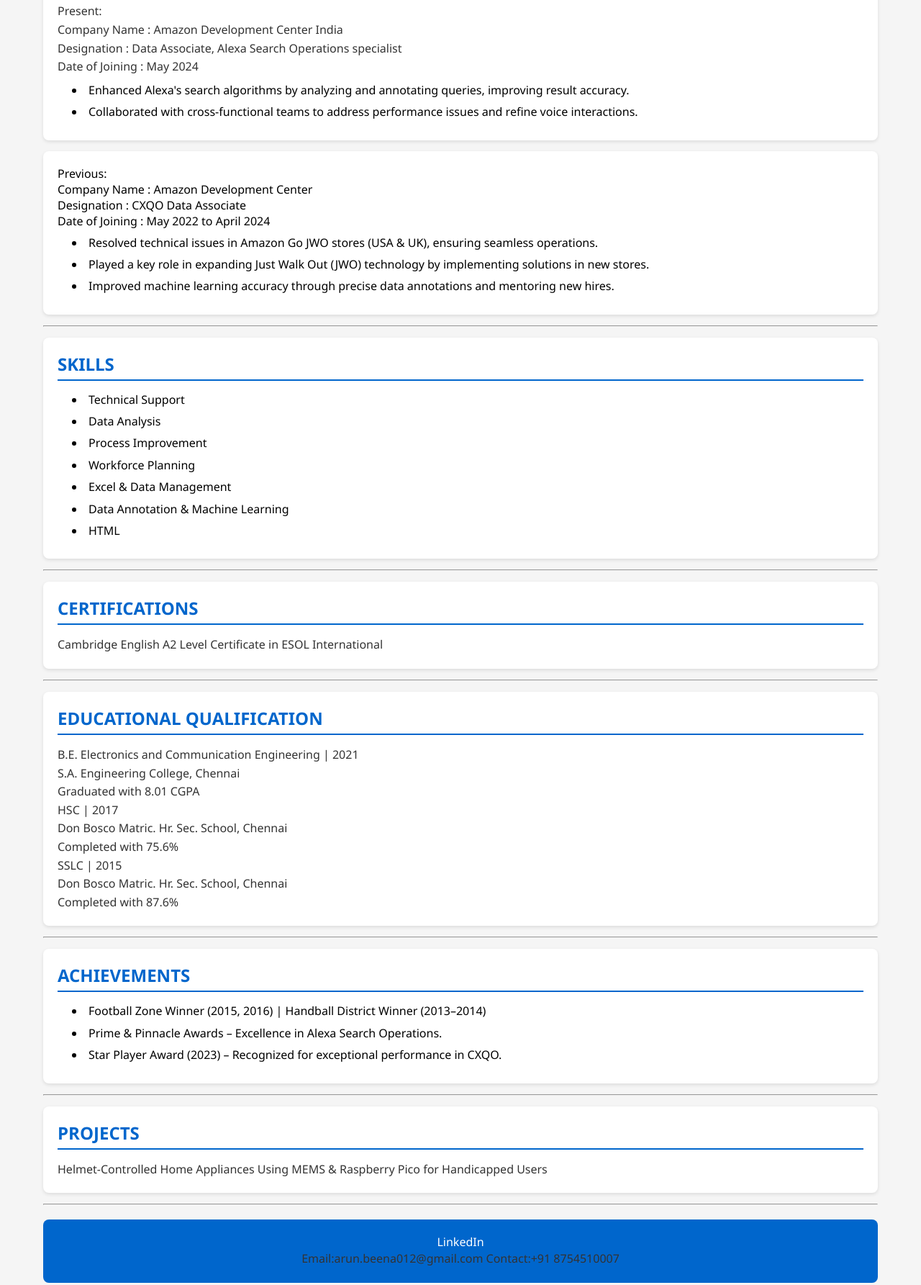
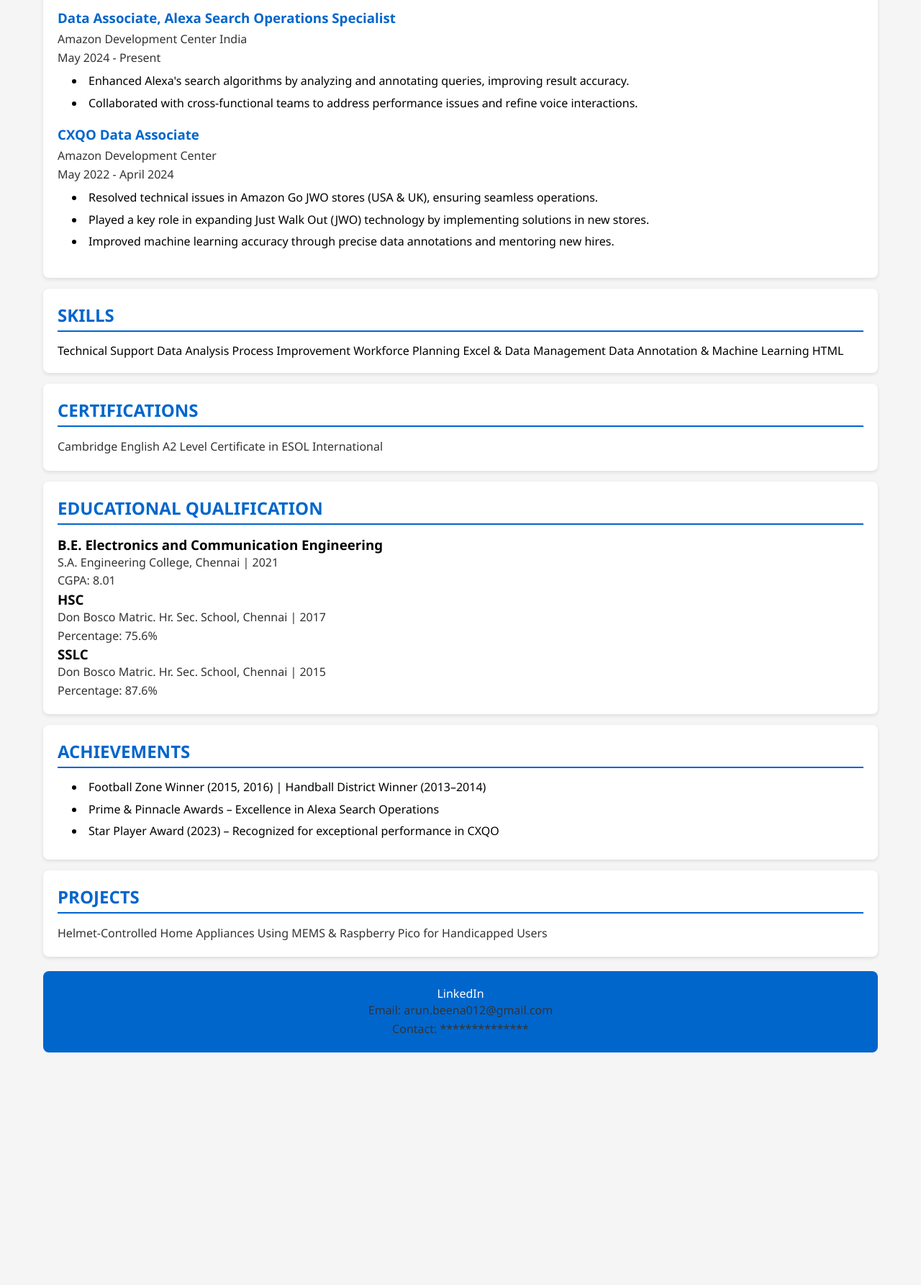
Before and after one commit to rrajez/arunResume, a plain HTML site: page index.html in a window 1280 px wide. Shown: the part 466-2251 px from the top of the page at 72% size. After the commit the page ends 1948 px from the top, so only its background shows below. Drawn offline with Linux system fonts and the light colour scheme.

Commit message:
Enhance by Rajesh

```diff
--- a/index.html
+++ b/index.html
@@ -3,104 +3,109 @@
 <head>
     <meta charset="UTF-8">
     <meta name="viewport" content="width=device-width, initial-scale=1.0">
+    <meta http-equiv="Content-Security-Policy" content="default-src 'self'; style-src 'self' 'unsafe-inline'; img-src 'self' https:; font-src 'self' https:;">
     <title>Arun Resume</title>
-    <link rel="stylesheet" href="styles.css">
+    <link rel="stylesheet" type="text/css" href="styles.css">
 </head>
 <body>
+    <div class="container">
         <header>
             <h1>Arun C</h1>
-        <p>Email:arun.beena012@gmail.com Contact:+91 8754510007</p>
+            <div class="contact-info">
+                <p>Email: arun.beena012@gmail.com</p>
+                <p>Contact: **************</p>
+            </div>
+        </header>
 
-    </header>
-    <hr>
         <main>
-        <section>
+            <section class="professional-summary">
                 <h2>PROFESSIONAL SUMMARY</h2>
-            <p>Results-driven Customer Support Associate with 3 years of experience in technical support, data annotation, and process improvement. Adept at resolving client issues, optimizing machine learning algorithms, and collaborating with cross-functional teams to enhance service efficiency. Passionate about leveraging data analysis and workforce planning to drive business success</p>
+                <p>Results-driven Customer Support Associate with 3 years of experience in technical support, data annotation, and process improvement. Adept at resolving client issues, optimizing machine learning algorithms, and collaborating with cross-functional teams to enhance service efficiency. Passionate about leveraging data analysis and workforce planning to drive business success.</p>
+            </section>
 
-    </section>
-    <section>
+            <section class="experience">
                 <h2>PROFESSIONAL EXPERIENCE</h2>
-        <p>Present: <br>
-                  Company Name : Amazon Development Center India <br>
-                    Designation : Data Associate, Alexa Search Operations specialist <br>
-
-                    Date of Joining : May 2024 <br>
+                <div class="experience-item">
+                    <h3>Data Associate, Alexa Search Operations Specialist</h3>
+                    <p class="company">Amazon Development Center India</p>
+                    <p class="date">May 2024 - Present</p>
                     <ul>
-                        <li>Enhanced Alexa's search algorithms by analyzing and annotating queries, improving result accuracy. </li>
+                        <li>Enhanced Alexa's search algorithms by analyzing and annotating queries, improving result accuracy.</li>
                         <li>Collaborated with cross-functional teams to address performance issues and refine voice interactions.</li>
                     </ul>
+                </div>
 
-              </p>
+                <div class="experience-item">
+                    <h3>CXQO Data Associate</h3>
+                    <p class="company">Amazon Development Center</p>
+                    <p class="date">May 2022 - April 2024</p>
+                    <ul>
+                        <li>Resolved technical issues in Amazon Go JWO stores (USA & UK), ensuring seamless operations.</li>
+                        <li>Played a key role in expanding Just Walk Out (JWO) technology by implementing solutions in new stores.</li>
+                        <li>Improved machine learning accuracy through precise data annotations and mentoring new hires.</li>
+                    </ul>
+                </div>
+            </section>
 
+            <section class="skills">
+                <h2>SKILLS</h2>
+                <div class="skills-grid">
+                    <span>Technical Support</span>
+                    <span>Data Analysis</span>
+                    <span>Process Improvement</span>
+                    <span>Workforce Planning</span>
+                    <span>Excel & Data Management</span>
+                    <span>Data Annotation & Machine Learning</span>
+                    <span>HTML</span>
+                </div>
             </section>
-    <section>
-        Previous: <br>
-Company Name : Amazon Development Center <br>
-Designation : CXQO Data Associate <br>
-Date of Joining : May 2022 to April 2024 <br>
-<ul>
-    <li> Resolved technical issues in Amazon Go JWO stores (USA & UK), ensuring seamless operations.</li>
-    <li>Played a key role in expanding Just Walk Out (JWO) technology by implementing solutions in new stores. </li>
-    <li>Improved machine learning accuracy through precise data annotations and mentoring new hires. </li>
-</ul>
 
-    </section>
-    <hr>
-    <section>
-        <h2>SKILLS</h2>
-        <P><ul><li>Technical Support </li>
-        <li>Data Analysis</li>
-        <li> Process Improvement</li>
-        <li>Workforce Planning </li>
-        <li> Excel & Data Management</li>
-        <li>Data Annotation & Machine Learning</li>
-        <li>HTML</li>
-
-
-    </ul>
-</P>
-
-
-    </section>
-    <hr>
-    <section>
+            <section class="certifications">
                 <h2>CERTIFICATIONS</h2>
                 <p>Cambridge English A2 Level Certificate in ESOL International</p>
             </section>
-    <hr>
-    <section>
+
+            <section class="education">
                 <h2>EDUCATIONAL QUALIFICATION</h2>
-        <p>B.E. Electronics and Communication Engineering | 2021 <br>
-        S.A. Engineering College, Chennai <br>
-Graduated with 8.01 CGPA <br>
-HSC | 2017  <br>
-Don Bosco Matric. Hr. Sec. School, Chennai  <br>
-Completed with 75.6% <br>
-SSLC | 2015 <br>
-Don Bosco Matric. Hr. Sec. School, Chennai <br>
-Completed with 87.6%  <br></p>
+                <div class="education-item">
+                    <h3>B.E. Electronics and Communication Engineering</h3>
+                    <p>S.A. Engineering College, Chennai | 2021</p>
+                    <p>CGPA: 8.01</p>
+                </div>
+                <div class="education-item">
+                    <h3>HSC</h3>
+                    <p>Don Bosco Matric. Hr. Sec. School, Chennai | 2017</p>
+                    <p>Percentage: 75.6%</p>
+                </div>
+                <div class="education-item">
+                    <h3>SSLC</h3>
+                    <p>Don Bosco Matric. Hr. Sec. School, Chennai | 2015</p>
+                    <p>Percentage: 87.6%</p>
+                </div>
+            </section>
 
+            <section class="achievements">
+                <h2>ACHIEVEMENTS</h2>
+                <ul>
+                    <li>Football Zone Winner (2015, 2016) | Handball District Winner (2013–2014)</li>
+                    <li>Prime & Pinnacle Awards – Excellence in Alexa Search Operations</li>
+                    <li>Star Player Award (2023) – Recognized for exceptional performance in CXQO</li>
+                </ul>
             </section>
-    <hr>
-    <section>
-        <h2>ACHIEVEMENTS</h2>
-        <p><ul>
-            <li>Football Zone Winner (2015, 2016) | Handball District Winner (2013–2014)</li>
-            <li>Prime & Pinnacle Awards – Excellence in Alexa Search Operations.</li>
-            <li> Star Player Award (2023) – Recognized for exceptional performance in CXQO.</li>
-        </ul>
-</p>
+
+            <section class="projects">
+                <h2>PROJECTS</h2>
+                <div class="project-item">
+                    <p>Helmet-Controlled Home Appliances Using MEMS & Raspberry Pico for Handicapped Users</p>
+                </div>
             </section>
-    <hr>
-    <section>
-        <h2>PROJECTS</h2>
-        <p>Helmet-Controlled Home Appliances Using MEMS & Raspberry Pico for Handicapped Users</p>
-    </section>
-    <hr>
+        </main>
 
-</main>
-    <footer> <a target="_blank" href="https://www.linkedin.com/in/arun-c-95087a301/">LinkedIn</a> <p>Email:arun.beena012@gmail.com Contact:+91 8754510007</p> </footer>
-
+        <footer>
+            <a href="https://www.linkedin.com/in/arun-c-95087a301/" target="_blank" rel="noopener noreferrer">LinkedIn</a>
+            <p>Email: arun.beena012@gmail.com</p>
+            <p>Contact: **************</p>
+        </footer>
+    </div>
 </body>
 </html>
```
Lines whose indentation alone changed are shown as unchanged.
